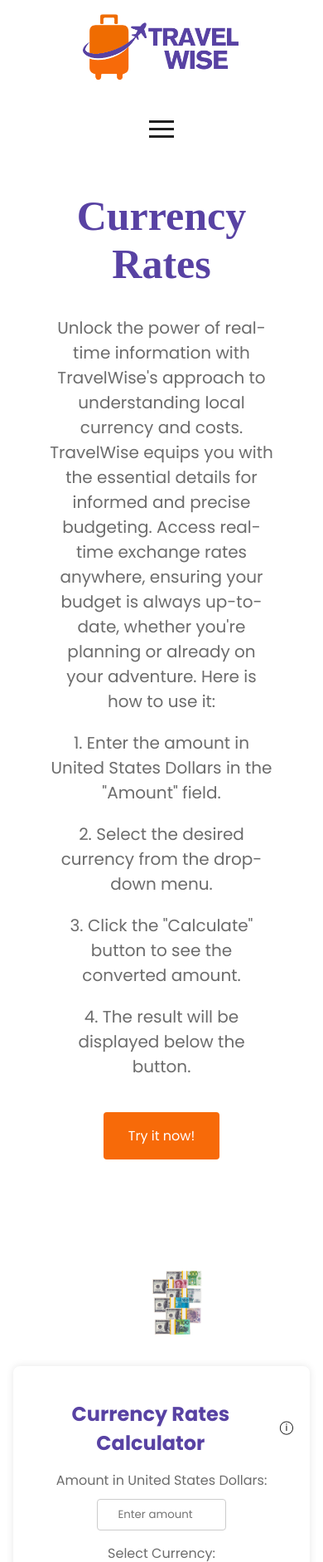
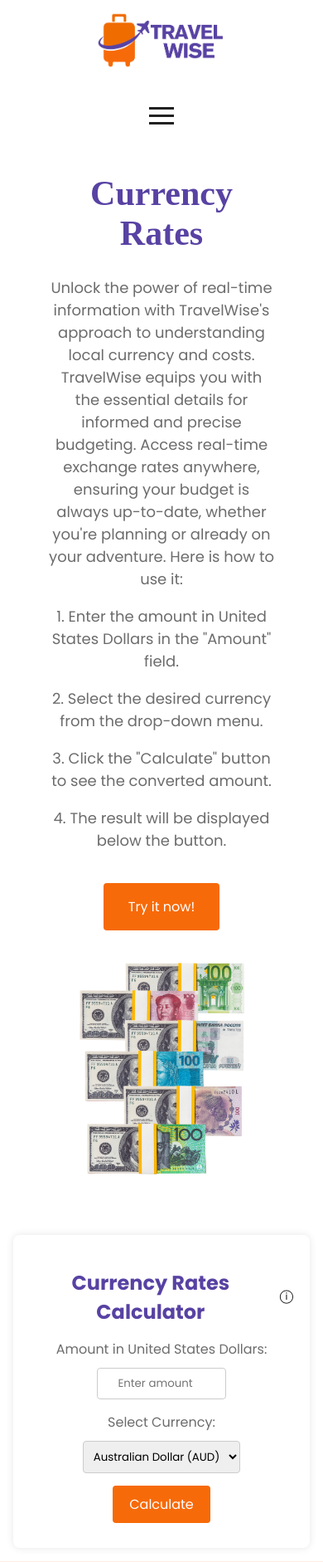
Before and after one commit to moizeshenriques/travelwise, a PHP site: page /currency-rate.html in a window 390 px wide. Shown: the top 1882 px of the page at 83% size. Run offline with PHP 8.4, Linux system fonts and the light colour scheme; some web fonts are replaced.

Commit message:
progress on the mobile responsive

```diff
--- a/bali.html
+++ b/bali.html
@@ -235,7 +235,7 @@
     background: url('images/bali/nusadua.jpeg') center/cover;
     }
 
-    @media screen and (max-width: 600px) {
+    @media screen and (max-width: 900px) {
         .explore-bali-section {
             padding: 0px;
             text-align: center;
--- a/budget-hacks.html
+++ b/budget-hacks.html
@@ -274,7 +274,7 @@
             width: 65%;
         }
 
-        @media screen and (max-width: 600px) {
+        @media screen and (max-width: 900px) {
             .content {
                 flex-direction: column;
                 align-items: center;
--- a/canada.html
+++ b/canada.html
@@ -232,7 +232,7 @@
     background: url('images/canada/niagarafalls.jpg') center/cover;
     }
 
-    @media screen and (max-width: 600px) {
+    @media screen and (max-width: 900px) {
 
         .explore-canada-section {
             padding: 0px;
--- a/currency-rate.html
+++ b/currency-rate.html
@@ -8,7 +8,7 @@
     <link rel="stylesheet" href="styles.css">
     <script src="https://code.jquery.com/jquery-3.7.0.js"></script>
     <script>
-        d        document.addEventListener('DOMContentLoaded', function () {
+        document.addEventListener('DOMContentLoaded', function () {
         const subscribeButton = document.querySelector('.subscribe-button');
         const emailInput = document.querySelector('.email-input');
 
@@ -240,7 +240,7 @@
         display: block;
     }
 
-    @media screen and (max-width: 600px) {
+    @media screen and (max-width: 900px) {
         .content {
             padding: 0;
             flex-direction: column;
@@ -256,13 +256,14 @@
 
         .left-section h1 {
             white-space: unset;
-            font-size: 50px;
+            font-size: 42px;
             text-align: center;
             margin-left: 0;
         }
 
         .left-section p {
             text-align: center;
+            font-size: 18px;
             margin-left: 0;
         }
 
@@ -271,10 +272,14 @@
             margin: 20px auto 2rem;
         }
 
+        .right-section {
+            width: 100%;
+        }
+
         .right-section img {
-        width: 80%;
-        height: auto;
-        margin-left: 30px;
+            width: 80%;
+            height: auto;
+            margin: 0;
         }
 
         .currency-calculator {
--- a/france.html
+++ b/france.html
@@ -237,7 +237,7 @@
     background: url('images/france/bordeaux.jpg') center/cover;
     }
 
-    @media screen and (max-width: 600px) {
+    @media screen and (max-width: 900px) {
 
         .explore-france-section {
             padding: 0px;
--- a/iceland.html
+++ b/iceland.html
@@ -316,7 +316,11 @@
             <h1>Travel Wise</h1>
         </div>
 
-
+        <button id="menu-button">
+            <div class="bar"></div>
+            <div class="bar"></div>
+            <div class="bar"></div>
+        </button>
 
         <nav class="nav-list" id="myNav-list">
             <a class="nav-item" href="#">Smart Search</a>
--- a/index.html
+++ b/index.html
@@ -1,4 +1,4 @@
-  <!DOCTYPE html>
+<!DOCTYPE html>
 <html lang="en">
 <head>
     <meta charset="UTF-8">
--- a/styles.css
+++ b/styles.css
@@ -144,7 +144,7 @@ footer {
     transition: 0.4s;
 }
 
-@media screen and (max-width: 600px) {
+@media screen and (max-width: 900px) {
     header {
         flex-direction: column;
     }
@@ -155,7 +155,7 @@ footer {
     }
 
     .logo img {
-        width: 50%;
+        width: 40%;
         margin: 0;
     }
 
```
